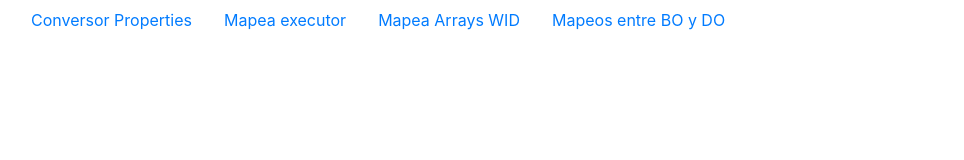
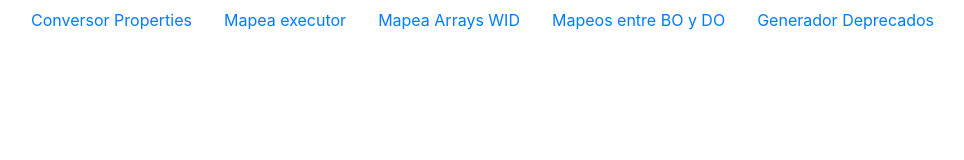
Before and after one commit to jmmanzano/utilidades, a plain HTML site: page index.html in a window 1280 px wide. Shown: the whole page, without its empty margins (0-964 px from the left). Drawn offline with nearby package versions, Linux system fonts and the light colour scheme.

Commit message:
Update index.html

```diff
--- a/index.html
+++ b/index.html
@@ -24,6 +24,10 @@
     <a class="nav-link" href="https://jmmanzano.github.io/utilidades/mapeadorBODO.html" target="
     ">Mapeos entre BO y DO</a>
   </li>
+  <li class="nav-item">
+    <a class="nav-link" href="https://jmmanzano.github.io/utilidades/generadorDeprecados.html" target="
+    ">Generador Deprecados</a>
+  </li>
 </ul>
 
     </div>
```
